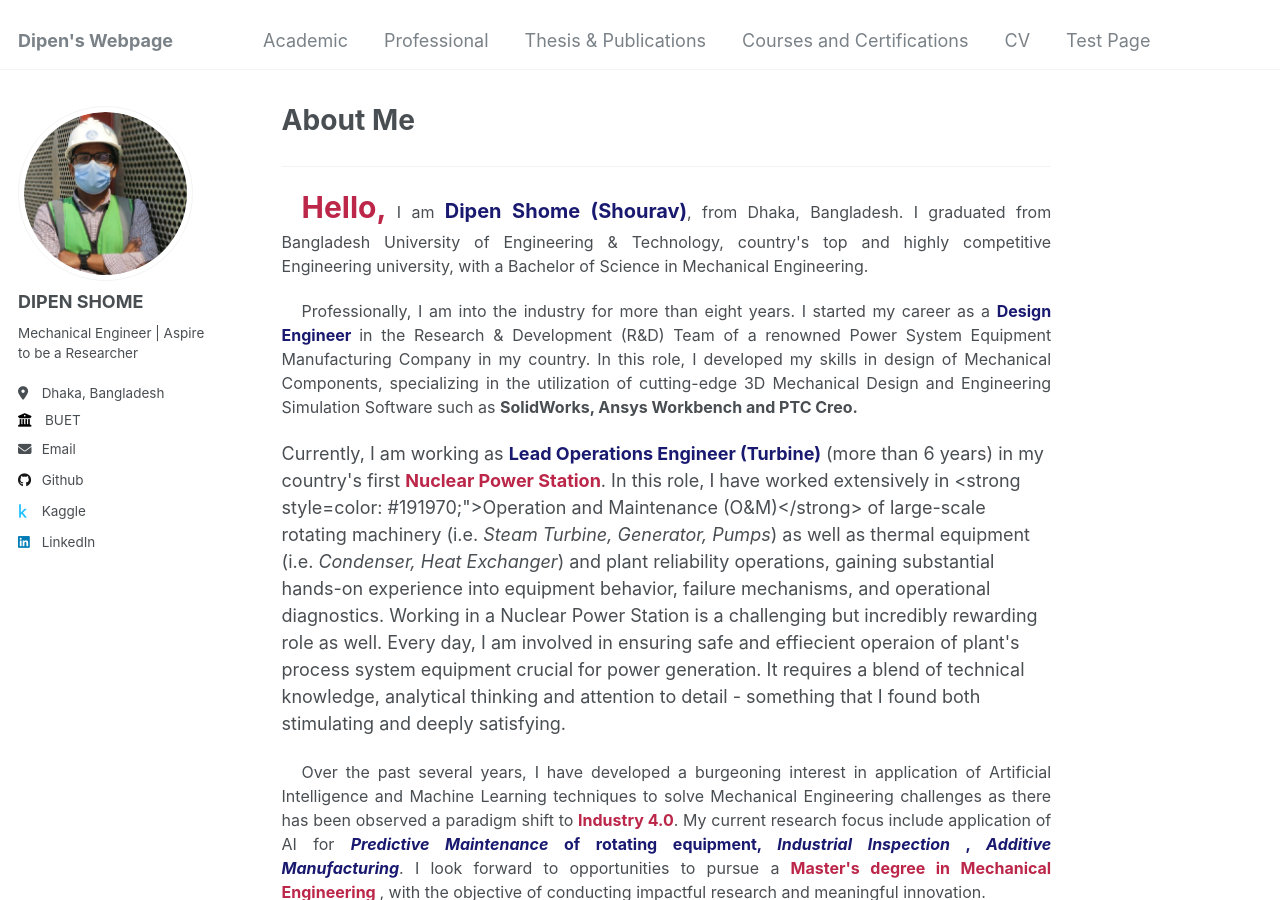
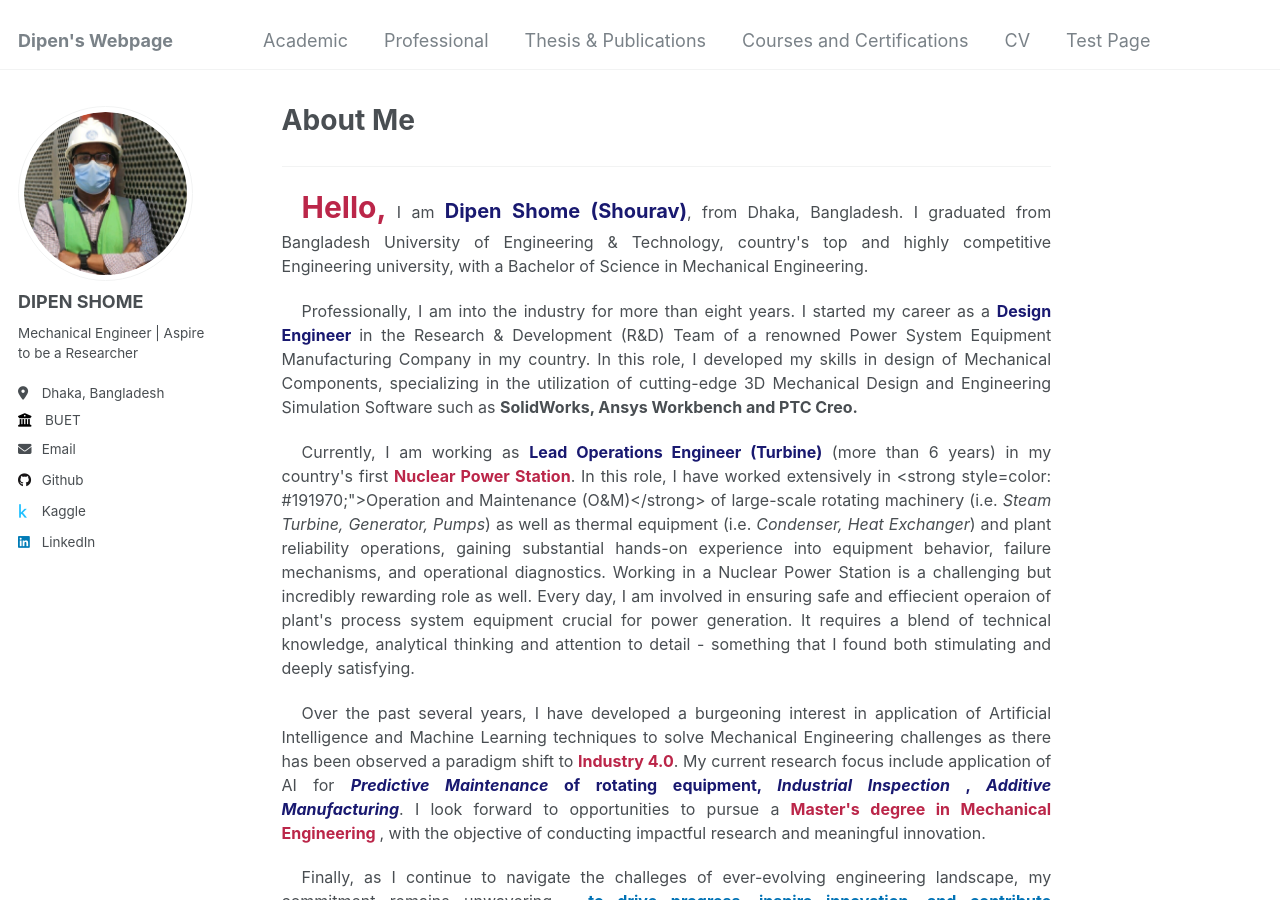
Before and after one commit to dipenshome/dipenshome.github.io, a Jekyll site: the page built from _pages/about.md, in a window 1280 px wide and 900 px high. Built offline with Jekyll 4.4.1, drawn with Linux system fonts in a browser that asks for light colours.

Commit message:
Update about.md

```diff
--- a/_pages/about.md
+++ b/_pages/about.md
@@ -19,12 +19,10 @@ redirect_from:
 
 <p style="text-align:justify ;text-indent:20px; font-size:16px;">
 <b style="font-size:30px;color:#BB2649;">Hello,</b>
-I am <strong style="font-size:20px;color: #191970;">Dipen Shome (Shourav)</strong>, from Dhaka, Bangladesh. I graduated from Bangladesh University of Engineering & Technology, country's top and highly competitive Engineering university, with a Bachelor of Science in Mechanical Engineering.
-<p style="text-align:justify; text-indent:20px; font-size:16px;">Professionally, I am into the industry for more than eight years. I started my career as a <strong style="color: #191970;">Design Engineer </strong>in the Research & Development (R&D) Team of a renowned Power System Equipment Manufacturing Company in my country. In this role, I developed my skills in design of Mechanical Components, specializing in the utilization of cutting-edge 3D Mechanical Design and Engineering Simulation Software such as <strong>SolidWorks, Ansys Workbench and PTC Creo.</strong>
-</p>Currently, I am working as <strong style="color:#191970;">Lead Operations Engineer (Turbine)</strong> (more than 6 years)  in my country's first <strong style="color:#BB2649;">Nuclear Power Station</strong>. In this role, I have worked extensively in <strong style=color: #191970;">Operation and Maintenance (O&M)</strong> of large-scale rotating machinery (i.e. <em>Steam Turbine, Generator, Pumps</em>) as well as thermal equipment (i.e. <em>Condenser, Heat Exchanger</em>) and plant reliability operations, gaining substantial hands-on experience into equipment behavior, failure mechanisms, and operational diagnostics. Working in a Nuclear Power Station is a challenging but incredibly rewarding role as well. Every day, I am involved in ensuring safe and effiecient operaion of plant's process system equipment crucial for power generation. It requires a blend of technical knowledge, analytical thinking and attention to detail - something that I found both stimulating and deeply satisfying.</p>
+I am <strong style="font-size:20px;color: #191970;">Dipen Shome (Shourav)</strong>, from Dhaka, Bangladesh. I graduated from Bangladesh University of Engineering & Technology, country's top and highly competitive Engineering university, with a Bachelor of Science in Mechanical Engineering.</p>
+<p style="text-align:justify; text-indent:20px; font-size:16px;">Professionally, I am into the industry for more than eight years. I started my career as a <strong style="color: #191970;">Design Engineer </strong>in the Research & Development (R&D) Team of a renowned Power System Equipment Manufacturing Company in my country. In this role, I developed my skills in design of Mechanical Components, specializing in the utilization of cutting-edge 3D Mechanical Design and Engineering Simulation Software such as <strong>SolidWorks, Ansys Workbench and PTC Creo.</strong></p>
+<p style="text-align:justify; text-indent:20px; font-size:16px;">Currently, I am working as <strong style="color:#191970;">Lead Operations Engineer (Turbine)</strong> (more than 6 years)  in my country's first <strong style="color:#BB2649;">Nuclear Power Station</strong>. In this role, I have worked extensively in <strong style=color: #191970;">Operation and Maintenance (O&M)</strong> of large-scale rotating machinery (i.e. <em>Steam Turbine, Generator, Pumps</em>) as well as thermal equipment (i.e. <em>Condenser, Heat Exchanger</em>) and plant reliability operations, gaining substantial hands-on experience into equipment behavior, failure mechanisms, and operational diagnostics. Working in a Nuclear Power Station is a challenging but incredibly rewarding role as well. Every day, I am involved in ensuring safe and effiecient operaion of plant's process system equipment crucial for power generation. It requires a blend of technical knowledge, analytical thinking and attention to detail - something that I found both stimulating and deeply satisfying.</p>
 <p style="text-align:justify; text-indent:20px; font-size:16px;">Over the past several years, I have developed a burgeoning interest in application of Artificial Intelligence and Machine Learning techniques to solve Mechanical Engineering challenges as there has been observed a paradigm shift to <strong style="color:#BB2649;">Industry 4.0</strong>. My current research focus include application of AI for <strong style="color:#191970;"><em> Predictive Maintenance </em> of rotating equipment, <em>Industrial Inspection </em>, <em>Additive Manufacturing</em></strong>. I look forward to opportunities to pursue a <strong style="color:#BB2649;">Master's degree in Mechanical Engineering </strong>, with the objective of conducting impactful research and meaningful innovation.</p>
-<p style="text-align:justify; text-indent:20px; font-size:16px;"> Finally, as I continue to navigate the challeges of ever-evolving engineering landscape, my commitment remains unwavering - <strong style="color: #0072B5;">to drive progress, inspire innovation, and contribute meaningfully to the intersection of scrience and creativity.</strong>
-</p>
-
+<p style="text-align:justify; text-indent:20px; font-size:16px;"> Finally, as I continue to navigate the challeges of ever-evolving engineering landscape, my commitment remains unwavering - <strong style="color: #0072B5;">to drive progress, inspire innovation, and contribute meaningfully to the intersection of scrience and creativity.</strong> </p>
 </body>
 </html>
```
